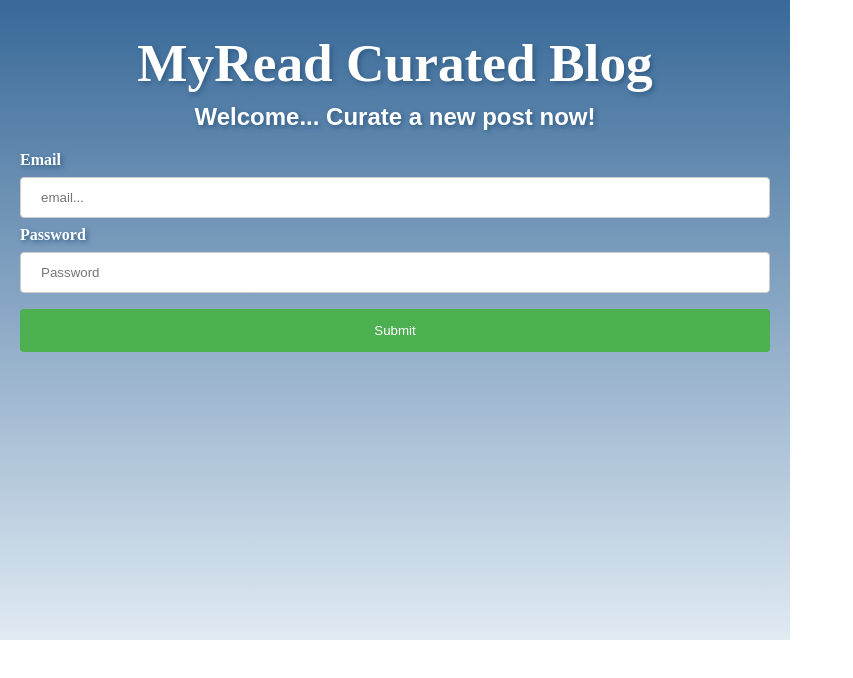
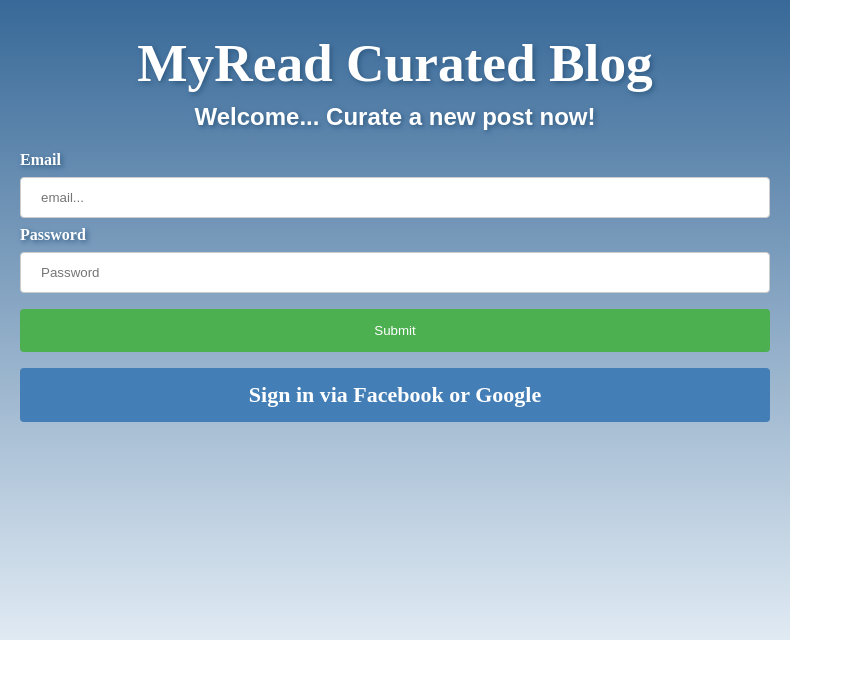
Before and after one commit to stoll2882/extension, a React (Create React App) app: page / in a window 1280 px wide. Shown: the top 678 px of the page, without its empty margins (0-853 px from the left). Built offline with nearby package versions, Linux system fonts and the light colour scheme.

Commit message:
can open the sign in popup

```diff
--- a/src/App.js
+++ b/src/App.js
@@ -7,11 +7,12 @@
 import Alert from './Alert';
 import { setAlert } from "./actions/alert";
 import NewPost from "./NewPost";
+import PopUp from "./PopUp";
 
-//external logins
-import GoogleBtn from './external-logins/GoogleBtn';
-// import FacebookLogin from "react-facebook-login";
-import FacebookLoginComponent from "./external-logins/facebooklogin.component";
+// //external logins
+// import GoogleBtn from './external-logins/GoogleBtn';
+// // import FacebookLogin from "react-facebook-login";
+// import FacebookLoginComponent from "./external-logins/facebooklogin.component";
 
 
 function App({addPost, setAlert, login, logout, isAuthenticated, auth: { user }}) {
@@ -61,23 +62,23 @@
     await addPost(formDataPost);
   };
 
-  const handleGoogleSubmit = async (g) => {
-    await login(g.getEmail(), g.getId());
-    console.log('inside handleGoogleSubmit');
-    console.log("in app: ", g);
-  }
+  // const handleGoogleSubmit = async (g) => {
+  //   await login(g.getEmail(), g.getId());
+  //   console.log('inside handleGoogleSubmit');
+  //   console.log("in app: ", g);
+  // }
 
-  const responseFacebook = async (fb) => {
-    console.log(fb);
-    if (fb.status === "unknown") {
-      alert("Facebook authentication failed!");
-      return false;
-    }
-    console.log('FACEBOOK login successful: ', fb)
-    console.log('inside handleFacebookSubmit');
-    console.log('in app: ', fb);
-    await login(fb.email, fb.id);
-  };
+  // const responseFacebook = async (fb) => {
+  //   console.log(fb);
+  //   if (fb.status === "unknown") {
+  //     alert("Facebook authentication failed!");
+  //     return false;
+  //   }
+  //   console.log('FACEBOOK login successful: ', fb)
+  //   console.log('inside handleFacebookSubmit');
+  //   console.log('in app: ', fb);
+  //   await login(fb.email, fb.id);
+  // };
 
   return (
     <Container className="App" >
@@ -108,8 +109,7 @@
 
               <input type="submit"></input>
 
-              {/* <GoogleBtn handleGoogleSubmit={(g) => handleGoogleSubmit(g)} />
-              <FacebookLoginComponent responseFacebook={(fb) => responseFacebook(fb)} /> */}
+              <PopUp />
 
               </form>)
               :
--- a/src/NewPost.js
+++ b/src/NewPost.js
@@ -97,7 +97,8 @@
 
             setFormData(formData => ({...formData, picture: ""}))
             console.log(images[0])
-            await addPost(validForm).then(res => (
+            const res = await addPost(validForm)
+            console.log(res).then(res => (
                 uploadPostPicture(images[0], res._id)
             ))
             setFormData({
--- /dev/null
+++ b/src/PopUp.js
@@ -0,0 +1,36 @@
+import React, { useState } from "react";
+
+const PopUp = ({ idMessage }) => {
+  // create state `open` as false
+  const [open, setOpen] = useState(false);
+
+  const openPopupHandler = () => {
+    window.open("https://my-read-08.herokuapp.com/extension-login","mywindow","menubar=1,resizable=1,width=600,height=350");
+  }
+
+  const closePopupHandler = () => {
+    setOpen(false);
+  }
+
+  return (
+    <>
+      {/* click of button toggles `open` value therefore visibility */}
+      <button
+        onClick={() => setOpen(!open)}
+        type="button"
+        className="btn btn-primary"
+        data-toggle="modal"
+        data-target={`#${idMessage}`}
+      >
+        {/* {idMessage} */}
+        Sign in via Facebook or Google
+      </button>
+      {/* If open is true show your <div /> */}
+      {open && (
+        openPopupHandler()
+      )}
+    </>
+  );
+};
+
+export default PopUp;
```
